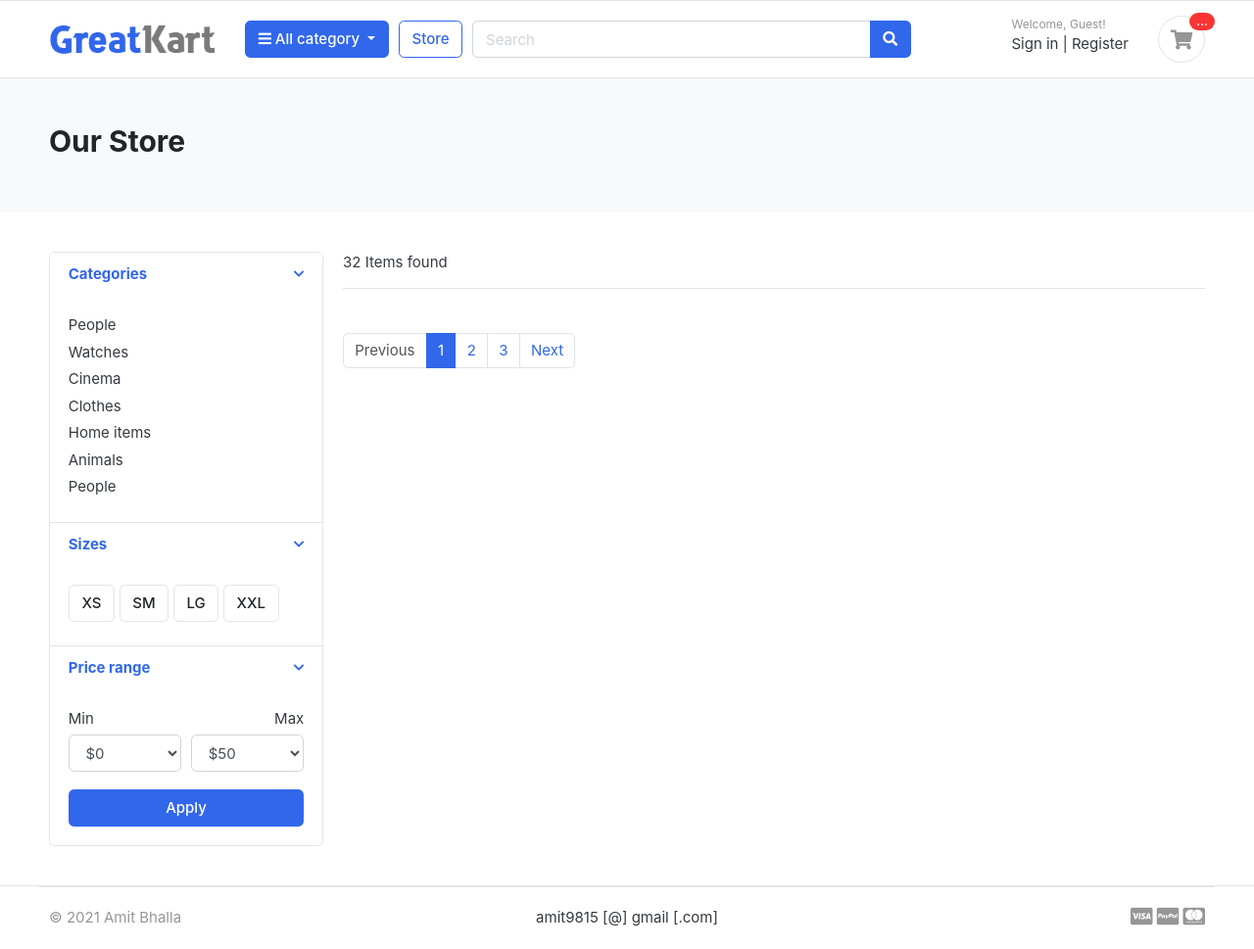
After one commit to amitbhalla/gcart, a Django app: page /store/ in a window 1280 px wide. The commit adds this page. Shown: the whole page at 98% size. Run offline with Django 3.2, Linux system fonts and the light colour scheme; data that the repository does not hold is empty; some libraries are stand-ins or nearby versions; some web fonts are replaced.

Commit message:
Basic store page added

```diff
--- a/gcartapp/core/urls.py
+++ b/gcartapp/core/urls.py
@@ -6,4 +6,5 @@ from django.conf import settings
 urlpatterns = [
     path("admin/", admin.site.urls),
     path("", include("home.urls")),
+    path("store/", include("store.urls")),
 ] + static(settings.MEDIA_URL, document_root=settings.MEDIA_ROOT)
--- a/gcartapp/home/templates/home/home.html
+++ b/gcartapp/home/templates/home/home.html
@@ -20,7 +20,7 @@
     <div class="container">
 
         <header class="section-heading">
-            <a href="#" class="btn btn-outline-primary float-right">See all</a>
+            <a href="{% url 'store' %}" class="btn btn-outline-primary float-right">See all</a>
             <h3 class="section-title">Popular products</h3>
         </header><!-- sect-heading -->
 
--- a/gcartapp/home/urls.py
+++ b/gcartapp/home/urls.py
@@ -1,7 +1,7 @@
 from django.urls import path
 
-from .views import Index
+from .views import IndexView
 
 urlpatterns = [
-    path("", Index.as_view(), name="store-home"),
+    path("", IndexView.as_view(), name="home"),
 ]
--- a/gcartapp/home/views.py
+++ b/gcartapp/home/views.py
@@ -4,7 +4,7 @@ from django.views.generic import base
 from store.models import Product
 
 
-class Index(base.View):
+class IndexView(base.View):
     def get(self, request):
         products = Product.objects.filter(is_available=True).order_by(
             "-modified_date"
--- /dev/null
+++ b/gcartapp/store/templates/store/store.html
@@ -0,0 +1,169 @@
+{% extends 'base.html' %}
+{% load static %}
+{% load humanize %}
+
+{% block content %}
+<!-- ========================= SECTION PAGETOP ========================= -->
+<section class="section-pagetop bg">
+    <div class="container">
+        <h2 class="title-page">Our Store</h2>
+
+    </div> <!-- container //  -->
+</section>
+<!-- ========================= SECTION INTRO END// ========================= -->
+
+<!-- ========================= SECTION CONTENT ========================= -->
+<section class="section-content padding-y">
+    <div class="container">
+
+        <div class="row">
+            <aside class="col-md-3">
+
+                <div class="card">
+                    <article class="filter-group">
+                        <header class="card-header">
+                            <a href="#" data-toggle="collapse" data-target="#collapse_1" aria-expanded="true" class="">
+                                <i class="icon-control fa fa-chevron-down"></i>
+                                <h6 class="title">Categories</h6>
+                            </a>
+                        </header>
+                        <div class="filter-content collapse show" id="collapse_1" style="">
+                            <div class="card-body">
+
+                                <ul class="list-menu">
+                                    <li><a href="#">People </a></li>
+                                    <li><a href="#">Watches </a></li>
+                                    <li><a href="#">Cinema </a></li>
+                                    <li><a href="#">Clothes </a></li>
+                                    <li><a href="#">Home items </a></li>
+                                    <li><a href="#">Animals</a></li>
+                                    <li><a href="#">People </a></li>
+                                </ul>
+
+                            </div> <!-- card-body.// -->
+                        </div>
+                    </article> <!-- filter-group  .// -->
+                    <article class="filter-group">
+                        <header class="card-header">
+                            <a href="#" data-toggle="collapse" data-target="#collapse_4" aria-expanded="true" class="">
+                                <i class="icon-control fa fa-chevron-down"></i>
+                                <h6 class="title">Sizes </h6>
+                            </a>
+                        </header>
+                        <div class="filter-content collapse show" id="collapse_4" style="">
+                            <div class="card-body">
+                                <label class="checkbox-btn">
+                                    <input type="checkbox">
+                                    <span class="btn btn-light"> XS </span>
+                                </label>
+
+                                <label class="checkbox-btn">
+                                    <input type="checkbox">
+                                    <span class="btn btn-light"> SM </span>
+                                </label>
+
+                                <label class="checkbox-btn">
+                                    <input type="checkbox">
+                                    <span class="btn btn-light"> LG </span>
+                                </label>
+
+                                <label class="checkbox-btn">
+                                    <input type="checkbox">
+                                    <span class="btn btn-light"> XXL </span>
+                                </label>
+                            </div><!-- card-body.// -->
+                        </div>
+                    </article> <!-- filter-group .// -->
+
+                    <article class="filter-group">
+                        <header class="card-header">
+                            <a href="#" data-toggle="collapse" data-target="#collapse_3" aria-expanded="true" class="">
+                                <i class="icon-control fa fa-chevron-down"></i>
+                                <h6 class="title">Price range </h6>
+                            </a>
+                        </header>
+                        <div class="filter-content collapse show" id="collapse_3" style="">
+                            <div class="card-body">
+
+                                <div class="form-row">
+                                    <div class="form-group col-md-6">
+                                        <label>Min</label>
+                                        <!-- <input class="form-control" placeholder="$0" type="number"> -->
+                                        <select class="mr-2 form-control">
+                                            <option value="0">$0</option>
+                                            <option value="50">$50</option>
+                                            <option value="100">$100</option>
+                                            <option value="150">$150</option>
+                                            <option value="200">$200</option>
+                                            <option value="500">$500</option>
+                                            <option value="1000">$1000</option>
+                                        </select>
+                                    </div>
+                                    <div class="form-group text-right col-md-6">
+                                        <label>Max</label>
+                                        <select class="mr-2 form-control">
+                                            <option value="50">$50</option>
+                                            <option value="100">$100</option>
+                                            <option value="150">$150</option>
+                                            <option value="200">$200</option>
+                                            <option value="500">$500</option>
+                                            <option value="1000">$1000</option>
+                                            <option value="2000">$2000+</option>
+                                        </select>
+                                    </div>
+                                </div> <!-- form-row.// -->
+                                <button class="btn btn-block btn-primary">Apply</button>
+                            </div><!-- card-body.// -->
+                        </div>
+                    </article> <!-- filter-group .// -->
+
+                </div> <!-- card.// -->
+
+            </aside> <!-- col.// -->
+            <main class="col-md-9">
+
+                <header class="border-bottom mb-4 pb-3">
+                    <div class="form-inline">
+                        <span class="mr-md-auto">32 Items found </span>
+
+                    </div>
+                </header><!-- sect-heading -->
+                <div class="row">
+                    {% for product in products %}
+                    <div class="col-md-4">
+                        <figure class="card card-product-grid">
+                            <div class="img-wrap">
+                                <img src="{{ product.image.url }}">
+
+                            </div> <!-- img-wrap.// -->
+                            <figcaption class="info-wrap">
+                                <div class="fix-height">
+                                    <a href="#" class="title">{{ product.name }}</a>
+                                    <div class="price-wrap mt-2">
+                                        <span class="price">${{ product.price|intcomma }}</span>
+                                    </div> <!-- price-wrap.// -->
+                                </div>
+                                <a href="#" class="btn btn-block btn-primary">Add to cart </a>
+                            </figcaption>
+                        </figure>
+                    </div> <!-- col.// -->
+                    {% endfor %}
+                </div> <!-- row end.// -->
+                <nav class="mt-4" aria-label="Page navigation sample">
+                    <ul class="pagination">
+                        <li class="page-item disabled"><a class="page-link" href="#">Previous</a></li>
+                        <li class="page-item active"><a class="page-link" href="#">1</a></li>
+                        <li class="page-item"><a class="page-link" href="#">2</a></li>
+                        <li class="page-item"><a class="page-link" href="#">3</a></li>
+                        <li class="page-item"><a class="page-link" href="#">Next</a></li>
+                    </ul>
+                </nav>
+
+            </main> <!-- col.// -->
+
+        </div>
+
+    </div> <!-- container .//  -->
+</section>
+<!-- ========================= SECTION CONTENT END// ========================= -->
+{% endblock content %}
--- /dev/null
+++ b/gcartapp/store/urls.py
@@ -0,0 +1,7 @@
+from django.urls import path
+
+from .views import StoreView
+
+urlpatterns = [
+    path("", StoreView.as_view(), name="store"),
+]
--- a/gcartapp/store/views.py
+++ b/gcartapp/store/views.py
@@ -0,0 +1,15 @@
+from django.shortcuts import render
+from django.views.generic import base
+
+from store.models import Product
+
+
+class StoreView(base.View):
+    def get(self, request):
+        products = Product.objects.filter(is_available=True).order_by(
+            "-modified_date"
+        )
+        context = {
+            "products": products,
+        }
+        return render(request, "store/store.html", context)
--- a/gcartapp/templates/includes/header.html
+++ b/gcartapp/templates/includes/header.html
@@ -27,7 +27,7 @@
                         </div>
                     </div> <!-- category-wrap.// -->
                 </div> <!-- col.// -->
-                <a href="#" class=" btn btn-outline-primary">Store</a>
+                <a href="{% url 'store' %}" class=" btn btn-outline-primary">Store</a>
                 <div class="col-lg  col-md-6 col-sm-12 col">
                     <form action="#" class="search" method="GET">
                         <div class="input-group w-100">
```
